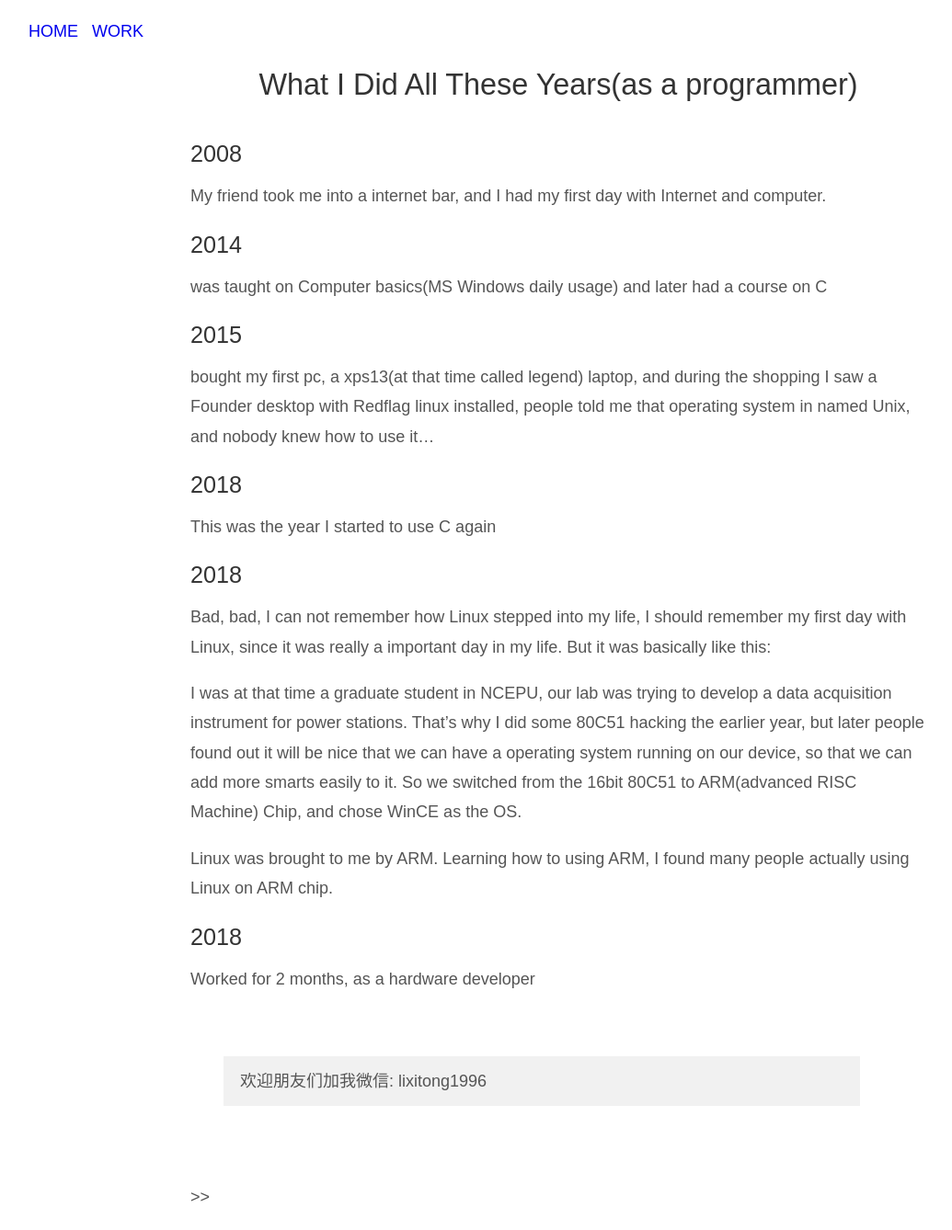
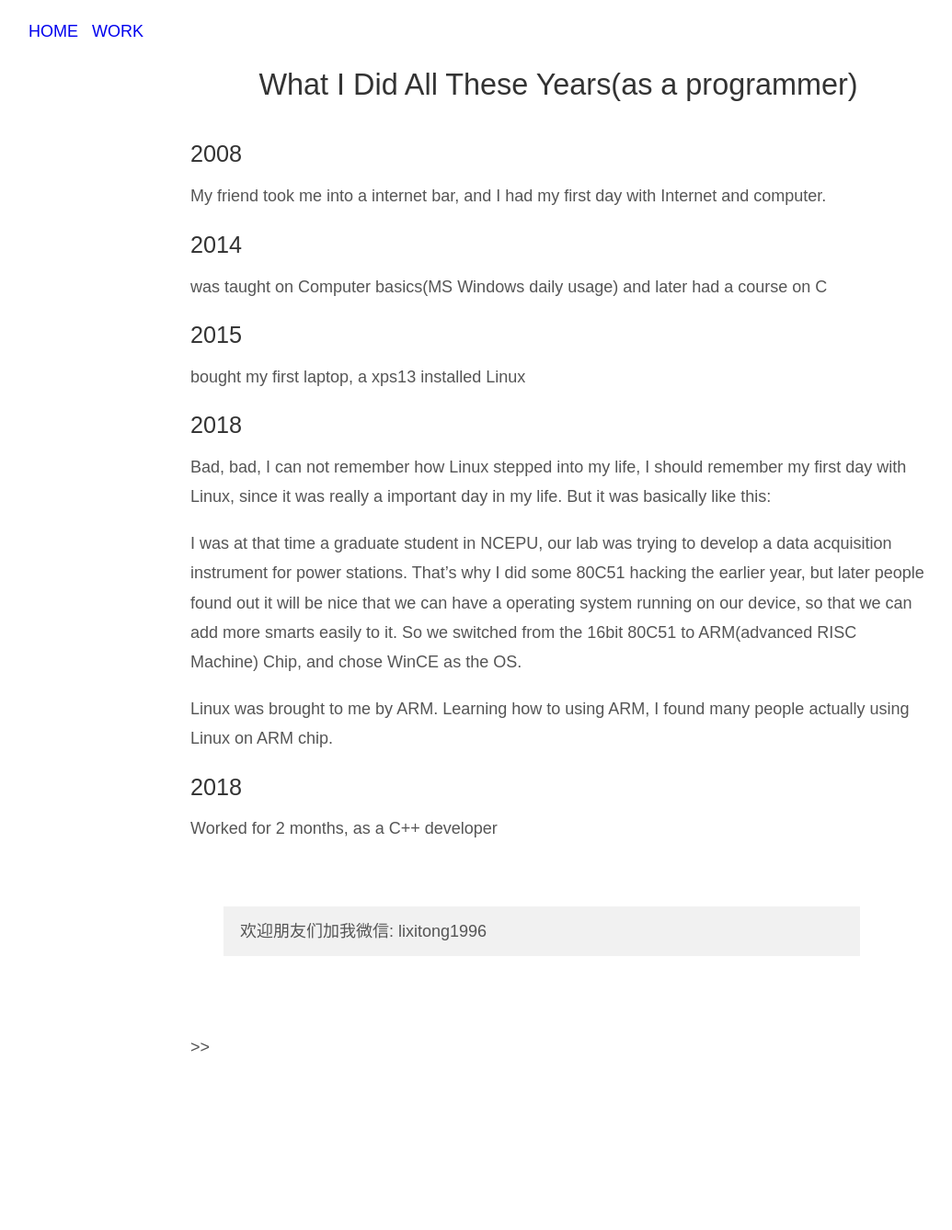
Before and after one commit to lixit/lixit.github.io, a Jekyll site: the page built from work/time.markdown, in a window 1280 px wide. Shown: the whole page at 92% size, without its empty margins (33-1068 px from the left). Built offline with Jekyll 4.4.1, drawn with Linux system fonts in a browser that asks for light colours; after the commit the page ends 1175 px from its top, so only the background shows below that.

Commit message:
modified

```diff
--- a/work/time.markdown
+++ b/work/time.markdown
@@ -15,14 +15,7 @@ on C
 
 ### 2015
 
-bought my first pc, a xps13(at that time called legend) laptop, and during
-the shopping I saw a Founder desktop with Redflag linux installed, people told
-me that operating system in named Unix, and nobody knew how to use it...
-
-
-### 2018
-
-This was the year I started to use C again
+bought my first laptop, a xps13 installed Linux
 
 ### 2018
 
@@ -43,4 +36,4 @@ actually using Linux on ARM chip.
 
 ### 2018
 
-Worked for 2 months, as a hardware developer
+Worked for 2 months, as a C++ developer
--- a/peter.html
+++ b/xitong.html
@@ -68,7 +68,7 @@
 
 
 <p>
-  <img style="width: 100%" src="./images/peter-play.jpg">
+  <img style="width: 100%" src="./images/xitong.jpg">
 </p>
 
 
```
Also changed, not shown: other parts of xitong.html (+1 -1 lines), _posts/2018-9-24-Statement_of_Purpose.md (+18 -6 lines), resume.md (+6 -6 lines), images/peter-play.jpg (deleted), images/peter.jpg (deleted), images/xitong.jpg (added).
